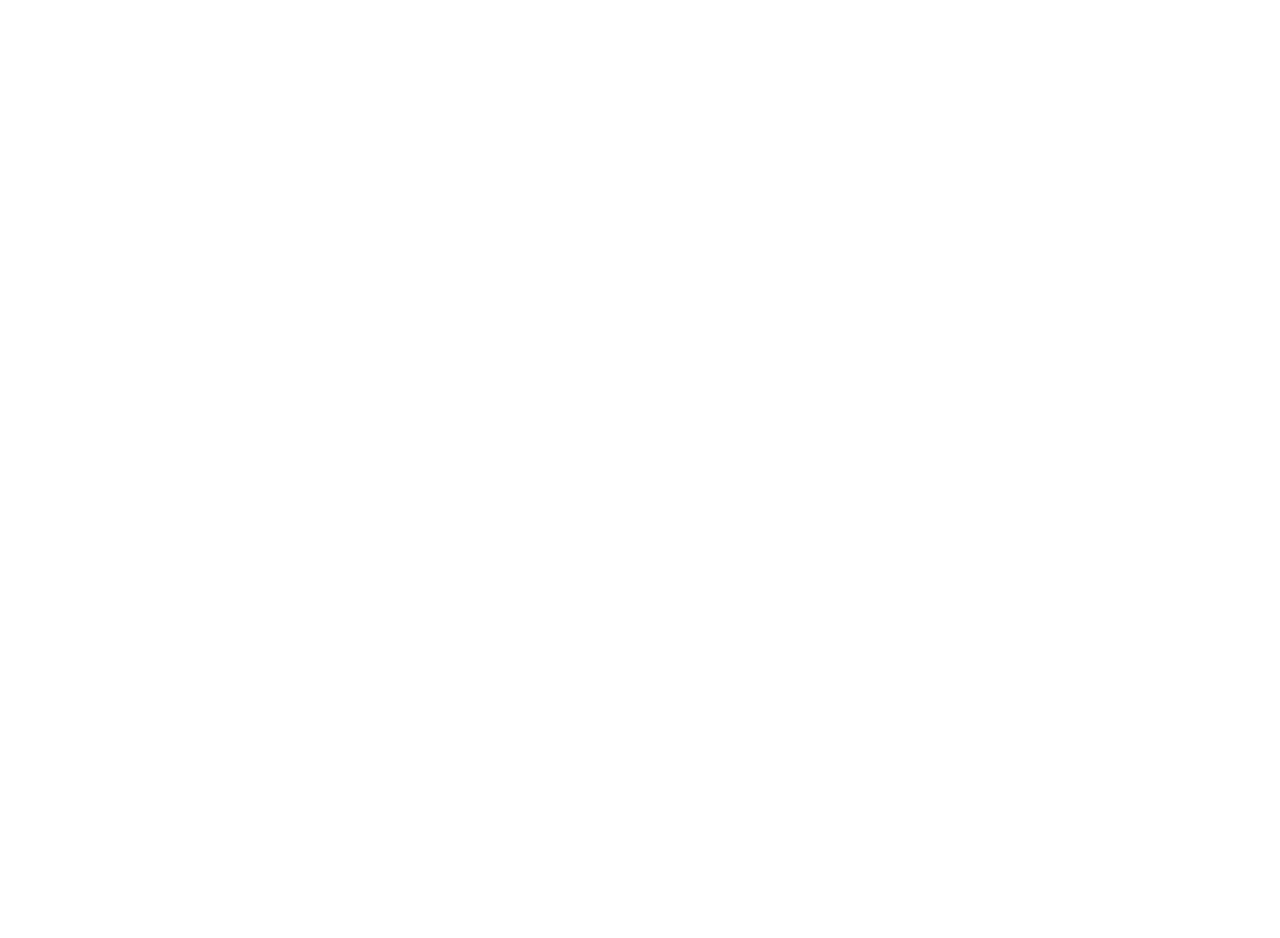
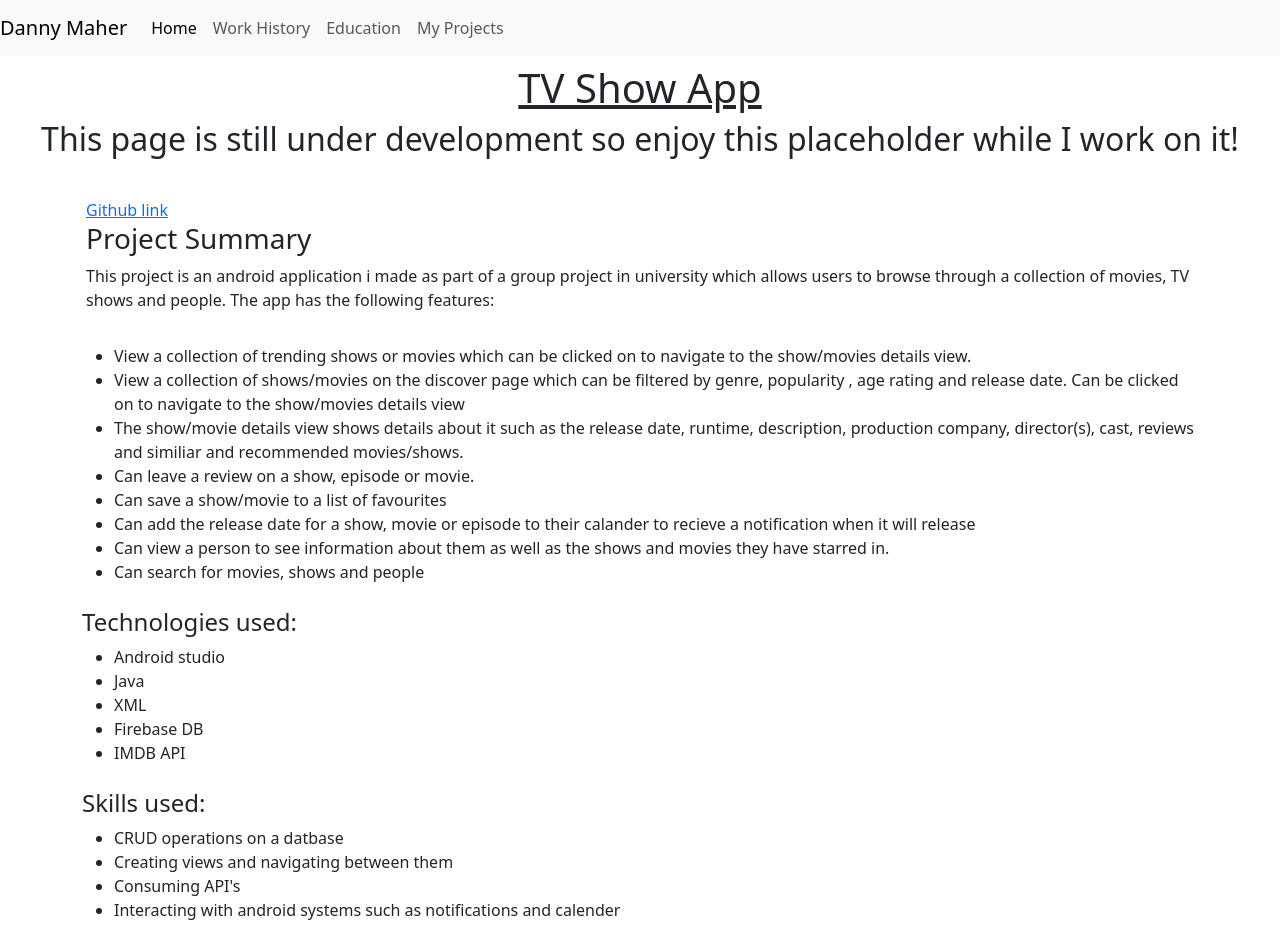
Before and after one commit to dannymaher/portfolio, a plain HTML site: page Projects/tvShowApp.html in a window 1280 px wide. Before the commit the page ends 800 px from the top, so only its background shows below. Drawn offline with nearby package versions, Linux system fonts and the light colour scheme; files that its build step writes are made by us from their sources.

Commit message:
added projects

```diff
--- a/Projects/encryptedSmsApp.html
+++ b/Projects/encryptedSmsApp.html
@@ -0,0 +1,115 @@
+<!DOCTYPE html>
+<html lang="en">
+<head>
+    <meta charset="UTF-8">
+    <meta http-equiv="X-UA-Compatible" content="IE=edge">
+    <meta name="viewport" content="width=device-width, initial-scale=1.0">
+    <link
+    href="https://cdn.jsdelivr.net/npm/bootstrap@5.3.0-alpha1/dist/css/bootstrap.min.css"
+    rel="stylesheet"
+    integrity="sha384-GLhlTQ8iRABdZLl6O3oVMWSktQOp6b7In1Zl3/Jr59b6EGGoI1aFkw7cmDA6j6gD"
+    crossorigin="anonymous"
+    />
+    <script
+    src="https://cdn.jsdelivr.net/npm/bootstrap@5.3.0-alpha1/dist/js/bootstrap.bundle.min.js"
+    integrity="sha384-w76AqPfDkMBDXo30jS1Sgez6pr3x5MlQ1ZAGC+nuZB+EYdgRZgiwxhTBTkF7CXvN"
+    crossorigin="anonymous"
+    ></script>
+    <script src="https://kit.fontawesome.com/1efb6a48cb.js" crossorigin="anonymous"></script>
+    <link rel="stylesheet" href="css/style.css" />
+    <title>Document</title>
+</head>
+<body>
+    <section id = "nav">
+        <div class="container-fluid container-bg ">
+            <nav class="navbar navbar-expand-lg bg-light">
+                <div class="container-fluid">
+                  <a class="navbar-brand" href="#">Danny Maher</a>
+                  <button class="navbar-toggler" type="button" data-bs-toggle="collapse" data-bs-target="#navbarScroll" aria-controls="navbarScroll" aria-expanded="false" aria-label="Toggle navigation">
+                    <span class="navbar-toggler-icon"></span>
+                  </button>
+                  <div class="collapse navbar-collapse" id="navbarScroll">
+                    <ul class="navbar-nav me-auto my-2 my-lg-0 navbar-nav-scroll" style="--bs-scroll-height: 100px;">
+                      <li class="nav-item">
+                        <a class="nav-link active" aria-current="page" href="/index.html">Home</a>
+                      </li>
+                      <li class="nav-item">
+                        <a class="nav-link" href="/workHistory.html">Work History</a>
+                      </li>
+                      <li class="nav-item">
+                        <a class="nav-link" href="/education.html">Education</a>
+                      </li>
+                      <li>
+                        <a class="nav-link " href="/projects.html">My Projects</a>
+                      </li>
+
+
+                    </ul>
+
+                  </div>
+                </div>
+              </nav>
+        </div>
+    </section>
+    <section id = "titleSection">
+        <h1 class="text-center mx-auto p3 m-2"><u>Encrypted SMS App</u></h1>
+        <h2 class="text-center mx-auto pb-3">This page is still under development so enjoy this placeholder while I work on it!</h2>
+
+    </section>
+    <section id = "projectDetails">
+        <div class="container">
+            <div class="row">
+                <div class="col-12 m-2 p-2">
+                    <a href="https://github.com/dannymaher/EncryptedSmsApp" target="_blank">Github link</a>
+
+                    <h3 class=>Project Summary</h3>
+                    <p>This project is an android application i made as a project for university which sends encrypted text messages. A user can have multiple accounts and can send encrypted messages to another users specific account which will then be decrypted
+
+                    </p>
+
+
+
+
+                </div>
+            </div>
+
+            <div class="row">
+              <h4 class="my-2">Technologies used:</h4>
+              <div class="col-12">
+
+                <ul>
+                  <li>
+                    Android studio
+                  </li>
+                  <li>
+                    Java
+                  </li>
+                  <li>XML</li>
+                  <li>SQLite</li>
+
+
+
+                </ul>
+              </div>
+
+            </div>
+            <div class="row">
+              <h4 class="my-2">Skills used:</h4>
+              <div class="col-12">
+
+                <ul>
+                    <li>Using encryption and decryption algorithms</li>
+                    <li>Creating views and navigating between them</li>
+
+                    <li>Interacting with android systems such as text messages </li>
+
+                </ul>
+              </div>
+
+            </div>
+
+
+        </div>
+    </section>
+</body>
+</html>
--- a/Projects/tvShowApp.html
+++ b/Projects/tvShowApp.html
@@ -0,0 +1,137 @@
+<!DOCTYPE html>
+<html lang="en">
+<head>
+    <meta charset="UTF-8">
+    <meta http-equiv="X-UA-Compatible" content="IE=edge">
+    <meta name="viewport" content="width=device-width, initial-scale=1.0">
+    <link
+    href="https://cdn.jsdelivr.net/npm/bootstrap@5.3.0-alpha1/dist/css/bootstrap.min.css"
+    rel="stylesheet"
+    integrity="sha384-GLhlTQ8iRABdZLl6O3oVMWSktQOp6b7In1Zl3/Jr59b6EGGoI1aFkw7cmDA6j6gD"
+    crossorigin="anonymous"
+    />
+    <script
+    src="https://cdn.jsdelivr.net/npm/bootstrap@5.3.0-alpha1/dist/js/bootstrap.bundle.min.js"
+    integrity="sha384-w76AqPfDkMBDXo30jS1Sgez6pr3x5MlQ1ZAGC+nuZB+EYdgRZgiwxhTBTkF7CXvN"
+    crossorigin="anonymous"
+    ></script>
+    <script src="https://kit.fontawesome.com/1efb6a48cb.js" crossorigin="anonymous"></script>
+    <link rel="stylesheet" href="css/style.css" />
+    <title>Document</title>
+</head>
+<body>
+    <section id = "nav">
+        <div class="container-fluid container-bg ">
+            <nav class="navbar navbar-expand-lg bg-light">
+                <div class="container-fluid">
+                  <a class="navbar-brand" href="#">Danny Maher</a>
+                  <button class="navbar-toggler" type="button" data-bs-toggle="collapse" data-bs-target="#navbarScroll" aria-controls="navbarScroll" aria-expanded="false" aria-label="Toggle navigation">
+                    <span class="navbar-toggler-icon"></span>
+                  </button>
+                  <div class="collapse navbar-collapse" id="navbarScroll">
+                    <ul class="navbar-nav me-auto my-2 my-lg-0 navbar-nav-scroll" style="--bs-scroll-height: 100px;">
+                      <li class="nav-item">
+                        <a class="nav-link active" aria-current="page" href="/index.html">Home</a>
+                      </li>
+                      <li class="nav-item">
+                        <a class="nav-link" href="/workHistory.html">Work History</a>
+                      </li>
+                      <li class="nav-item">
+                        <a class="nav-link" href="/education.html">Education</a>
+                      </li>
+                      <li>
+                        <a class="nav-link " href="/projects.html">My Projects</a>
+                      </li>
+
+
+                    </ul>
+
+                  </div>
+                </div>
+              </nav>
+        </div>
+    </section>
+    <section id = "titleSection">
+        <h1 class="text-center mx-auto p3 m-2"><u>TV Show App</u></h1>
+        <h2 class="text-center mx-auto pb-3">This page is still under development so enjoy this placeholder while I work on it!</h2>
+
+    </section>
+    <section id = "projectDetails">
+        <div class="container">
+            <div class="row">
+                <div class="col-12 m-2 p-2">
+                    <a href="https://github.com/dannymaher/TvShowApp" target="_blank">Github link</a>
+
+                    <h3 class=>Project Summary</h3>
+                    <p>This project is an android application i made as part of a group project in university which allows users to browse through a collection of movies, TV shows and people. The app has the following features:
+
+                    </p>
+
+
+
+
+                </div>
+            </div>
+            <div class="row">
+                <div class="col-12">
+                    <ul>
+                        <li>
+                            View a collection of trending shows or movies which can be clicked on to navigate to the show/movies details view.
+                        </li>
+                        <li>
+                            View a collection of shows/movies on the discover page which can be filtered by genre, popularity , age rating and release date. Can be clicked on to navigate to the show/movies details view
+                        </li>
+                        <li>The show/movie details view shows details about it such as the release date, runtime, description,
+                            production company, director(s), cast, reviews and similiar and recommended movies/shows.
+                        </li>
+                        <li>
+                            Can leave a review on a show, episode or movie.
+                        </li>
+                        <li>Can save a show/movie to a list of favourites</li>
+                        <li>Can add the release date for a show, movie or episode to their calander to recieve a notification when it will release</li>
+                        <li>Can view a person to see information about them as well as the shows and movies they have starred in.</li>
+                        <li>Can search for movies, shows and people</li>
+
+                    </ul>
+                </div>
+            </div>
+            <div class="row">
+              <h4 class="my-2">Technologies used:</h4>
+              <div class="col-12">
+
+                <ul>
+                  <li>
+                    Android studio
+                  </li>
+                  <li>
+                    Java
+                  </li>
+                  <li>XML</li>
+                  <li>Firebase DB</li>
+                  <li>IMDB API</li>
+
+
+                </ul>
+              </div>
+
+            </div>
+            <div class="row">
+              <h4 class="my-2">Skills used:</h4>
+              <div class="col-12">
+
+                <ul>
+                    <li>CRUD operations on a datbase</li>
+                    <li>Creating views and navigating between them</li>
+                    <li>Consuming API's</li>
+                    <li>Interacting with android systems such as notifications and calender</li>
+
+                </ul>
+              </div>
+
+            </div>
+
+
+        </div>
+    </section>
+</body>
+</html>
```
Also changed, not shown: Projects/bookshop.html (+4 -4 lines), Projects/portfolio.html (+106 -0 lines), Projects/tindog.html (+113 -0 lines), education.html (+3 -2 lines), projects.html (+5 -5 lines), workHistory.html (+29 -2 lines).
